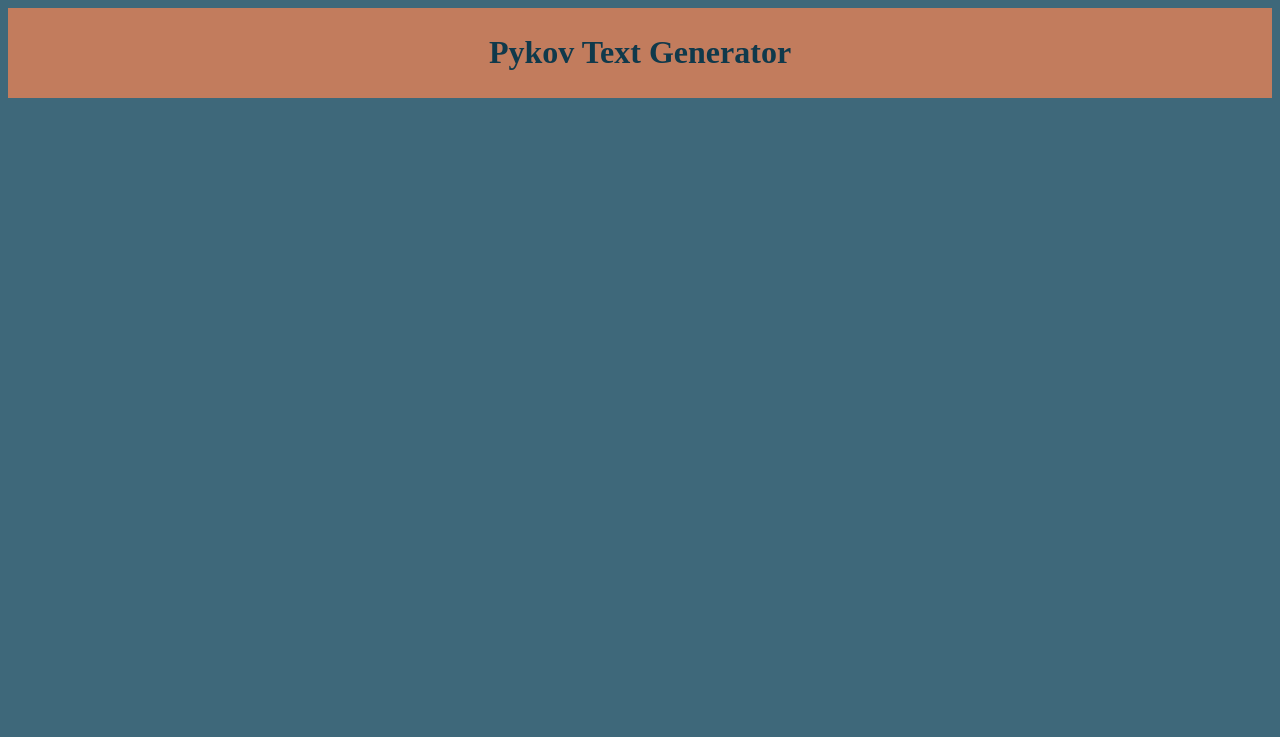
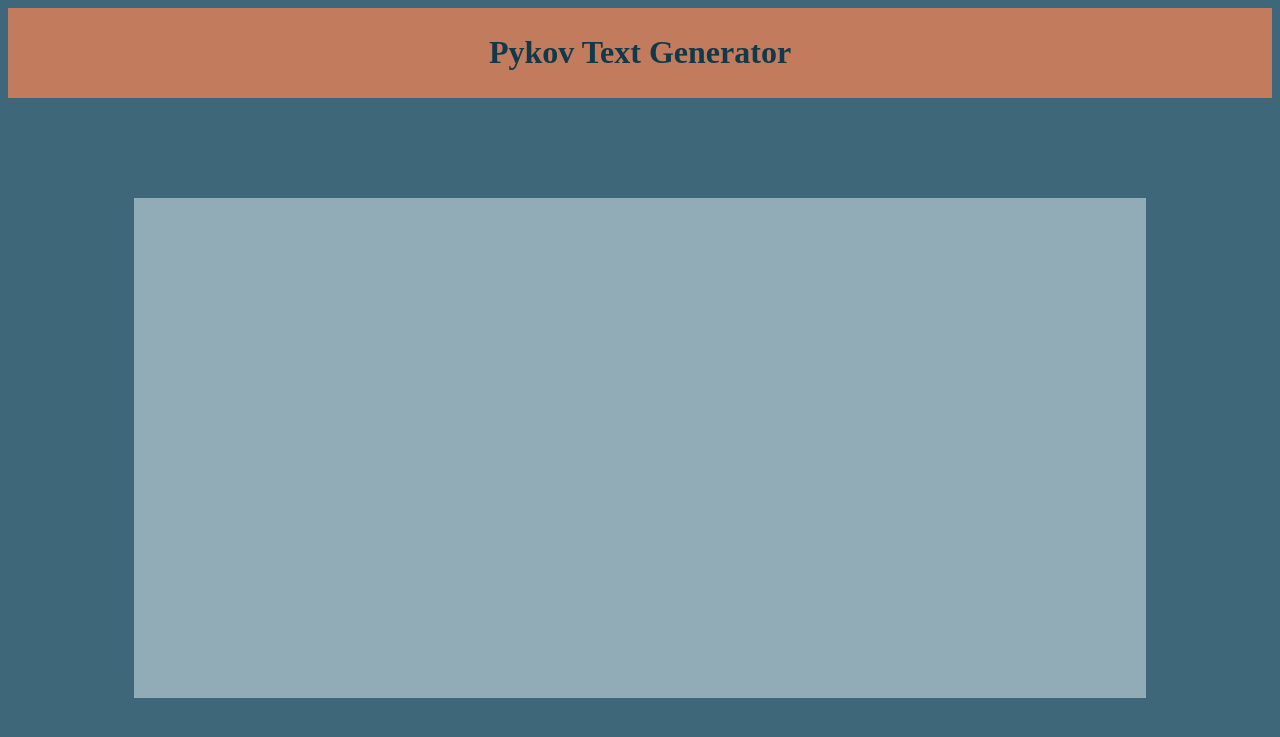
Before and after one commit to Doxterpepper/Pykov-Text-Generator, a Flask app: page / in a window 1280 px wide. Shown: the top 737 px of the page. Run offline with Flask 2, Linux system fonts and the light colour scheme.

Commit message:
Added a text box for a user to enter text. The design of this page may need some work.

```diff
--- a/static/general.css
+++ b/static/general.css
@@ -1,4 +1,5 @@
 /* http://paletton.com/#uid=33r0l0kgDoo6VCzbDtrlbk7qleR */
+
 body {
   background-color: #3E687A;
 }
@@ -9,3 +10,19 @@ body {
   text-align: center;
   padding: 5px;
 }
+
+#functions {
+  text-align: center;
+  margin-top:100px;
+}
+
+textarea {
+  display: block;
+  margin-left: auto;
+  margin-right: auto;
+  resize: none;
+  width: 80%;
+  height: 500;
+  background-color: #91ACB7;
+  border-color: #91ACB7;
+}
--- a/templates/index.html
+++ b/templates/index.html
@@ -5,6 +5,9 @@
   <body>
     <div class=title>
       <h1>Pykov Text Generator</h1>
-    <div>
+    </div>
+    <div id=functions>
+      <textarea></textarea>
+    </div>
   <body>
 </html>
```
